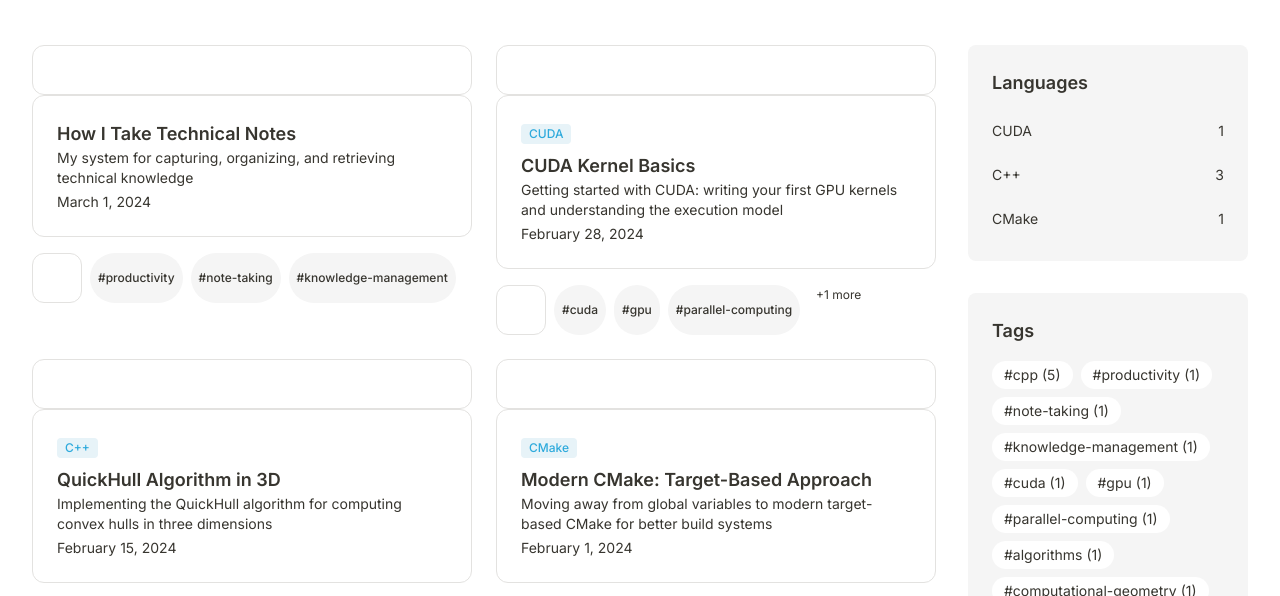
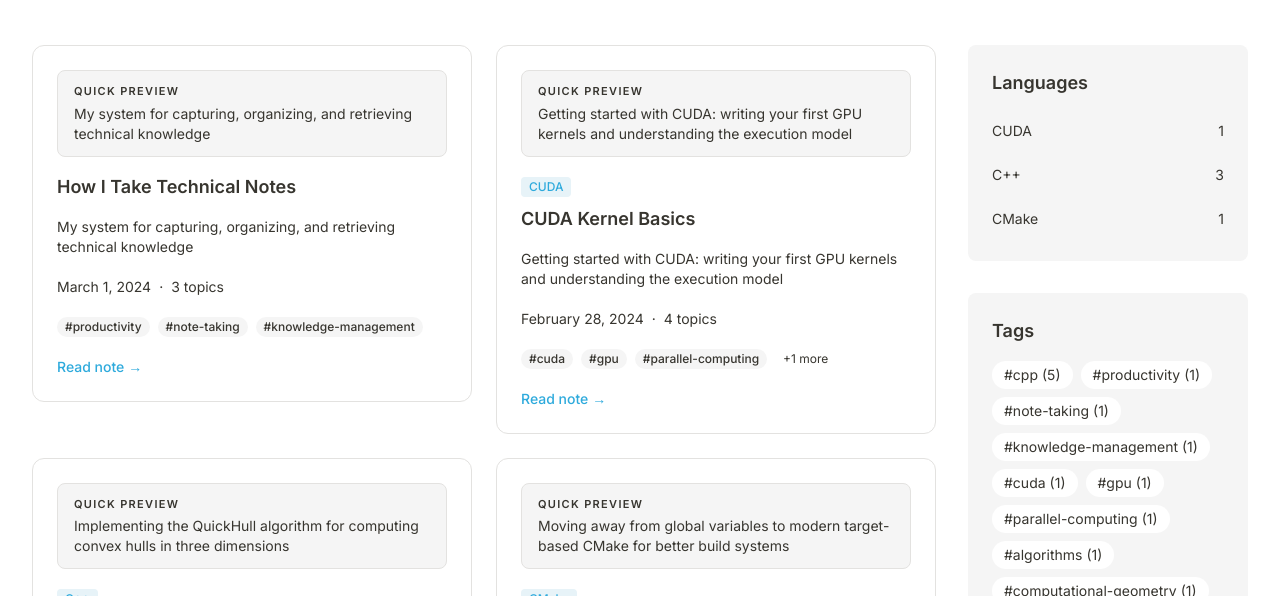
Before and after one commit to joe-cheung-cae/joe-cheung-cae.github.io, an Astro site: page /blog in a window 1280 px wide. Shown: the part 200-796 px from the top of the page. Built offline with nearby package versions, Linux system fonts and the light colour scheme; Astro itself is replaced by a stand-in of ours.

Commit message:
Fix empty card link blocks and enhance blog card previews

```diff
--- a/src/components/ui/Card.astro
+++ b/src/components/ui/Card.astro
@@ -13,14 +13,29 @@ const { post, featured = false } = Astro.props;
 const { title, description, pubDate, tags, language, readingTime } = post.data;
 
 const baseUrl = import.meta.env.BASE_URL || '/';
+const previewText = description.length > 120 ? `${description.slice(0, 117)}...` : description;
+const visibleTagCount = featured ? 5 : 3;
 ---
 
 <article class={`group ${featured ? 'col-span-full' : ''}`}>
   <a
     href={`${baseUrl}blog/${post.slug}`}
-    class="block p-6 rounded-xl border border-notion-border dark:border-notion-border-dark bg-notion-bg dark:bg-notion-bg-dark hover:border-notion-blue dark:hover:border-notion-blue transition-all duration-200 hover:shadow-lg"
+    class="block p-6 rounded-xl border border-notion-border dark:border-notion-border-dark bg-notion-bg dark:bg-notion-bg-dark hover:border-notion-blue dark:hover:border-notion-blue transition-all duration-200 hover:shadow-lg hover:-translate-y-0.5"
   >
-    <div class="flex flex-col gap-3">
+    <div class="flex flex-col gap-4">
+      <div class={`rounded-lg border border-notion-border dark:border-notion-border-dark px-4 py-3 ${
+        featured
+          ? 'bg-gradient-to-r from-notion-blue-light to-notion-gray dark:from-blue-900/20 dark:to-notion-gray-dark/70'
+          : 'bg-notion-gray dark:bg-notion-gray-dark/60'
+      }`}>
+        <p class="text-[11px] uppercase tracking-[0.12em] text-notion-text dark:text-notion-text-dark/70 font-semibold">
+          Quick Preview
+        </p>
+        <p class="mt-1 text-sm text-notion-text dark:text-notion-text-dark/80 line-clamp-2">
+          {previewText}
+        </p>
+      </div>
+
       {/* Header */}
       <div class="flex items-start justify-between gap-4">
         <div class="flex-1 min-w-0">
@@ -46,7 +61,7 @@ const baseUrl = import.meta.env.BASE_URL || '/';
       </p>
 
       {/* Footer */}
-      <div class="flex flex-wrap items-center gap-3 text-sm text-notion-text dark:text-notion-text-dark/60 mt-1">
+      <div class="flex flex-wrap items-center gap-2 text-sm text-notion-text dark:text-notion-text-dark/60 mt-1">
         <time datetime={pubDate.toISOString()}>
           {formatDate(pubDate)}
         </time>
@@ -56,21 +71,32 @@ const baseUrl = import.meta.env.BASE_URL || '/';
             <span>{formatReadingTime(readingTime)}</span>
           </>
         )}
+        {tags.length > 0 && (
+          <>
+            <span>·</span>
+            <span>{tags.length} topic{tags.length > 1 ? 's' : ''}</span>
+          </>
+        )}
       </div>
 
       {/* Tags */}
       {tags.length > 0 && (
         <div class="flex flex-wrap gap-2 mt-1">
-          {tags.slice(0, featured ? 5 : 3).map((tag) => (
-            <TagChip tag={tag} size="sm" />
+          {tags.slice(0, visibleTagCount).map((tag) => (
+            <TagChip tag={tag} size="sm" interactive={false} />
           ))}
-          {tags.length > (featured ? 5 : 3) && (
+          {tags.length > visibleTagCount && (
             <span class="text-xs text-notion-text dark:text-notion-text-dark/50 px-2 py-0.5">
-              +{tags.length - (featured ? 5 : 3)} more
+              +{tags.length - visibleTagCount} more
             </span>
           )}
         </div>
       )}
+
+      <span class="inline-flex items-center gap-1 text-sm font-medium text-notion-blue mt-1">
+        Read note
+        <span aria-hidden="true">→</span>
+      </span>
     </div>
   </a>
 </article>
--- a/src/components/ui/TagChip.astro
+++ b/src/components/ui/TagChip.astro
@@ -2,9 +2,10 @@
 interface Props {
   tag: string;
   size?: 'sm' | 'md';
+  interactive?: boolean;
 }
 
-const { tag, size = 'md' } = Astro.props;
+const { tag, size = 'md', interactive = true } = Astro.props;
 
 const baseUrl = import.meta.env.BASE_URL || '/';
 
@@ -14,9 +15,17 @@ const sizeClasses = {
 };
 ---
 
+{interactive ? (
   <a
     href={`${baseUrl}tags/${tag.toLowerCase().replace(/\s+/g, '-')}`}
     class={`inline-flex items-center rounded-full font-medium bg-notion-gray dark:bg-notion-gray-dark text-notion-text dark:text-notion-text-dark hover:bg-notion-border dark:hover:bg-notion-border-dark transition-colors ${sizeClasses[size]}`}
   >
     #{tag}
   </a>
+) : (
+  <span
+    class={`inline-flex items-center rounded-full font-medium bg-notion-gray dark:bg-notion-gray-dark text-notion-text dark:text-notion-text-dark ${sizeClasses[size]}`}
+  >
+    #{tag}
+  </span>
+)}
```
Also changed, not shown: e2e/card-link-structure.spec.ts (added, +15 -0 lines). Lines whose indentation alone changed are shown as unchanged.
